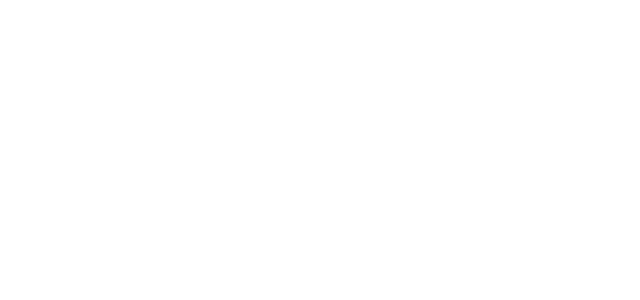
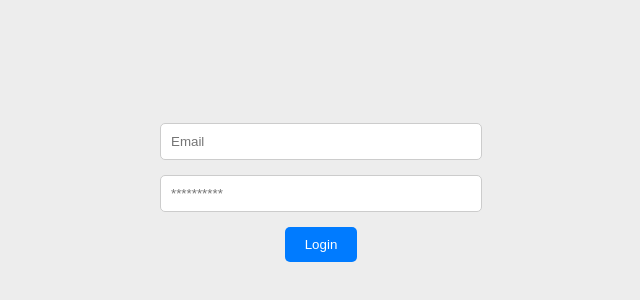
Before and after one commit to KellyAineah/prime-motors, a React (Create React App) app: page / in a window 1280 px wide. Shown: the part 208-508 px from the top of the page, without its empty margins (319-959 px from the left). Built offline with nearby package versions, Linux system fonts and the light colour scheme.

Commit message:
initial commit

```diff
--- a/package.json
+++ b/package.json
@@ -8,6 +8,7 @@
     "@testing-library/user-event": "^13.5.0",
     "react": "^18.3.1",
     "react-dom": "^18.3.1",
+    "react-router-dom": "^6.23.0",
     "react-scripts": "5.0.1",
     "web-vitals": "^2.1.4"
   },
--- a/src/App.js
+++ b/src/App.js
@@ -1,16 +1,11 @@
-import React, { Component } from 'react'
-import PropTypes from 'prop-types'
+import React from 'react'
+import { LogIn } from './Components/LogIn';
+function App () {
+  return (
+    <div className="App">
+    <LogIn />
+    </div>
+  );
+}
 
-export default class App extends Component {
-  static propTypes = {
-    prop: PropTypes
-  }
-
-  render() {
-    return (
-      <div>
-
-      </div>
-    )
-  }
-}
+export default App;
--- /dev/null
+++ b/src/Components/LogIn.css
@@ -0,0 +1,42 @@
+
+form {
+    display: flex;
+    flex-direction: column;
+    align-items: center;
+  }
+
+  input {
+    padding: 10px;
+    margin-bottom: 15px;
+    width: 300px;
+    border: 1px solid #ccc;
+    border-radius: 5px;
+    outline: none;
+  }
+
+  button {
+    padding: 10px 20px;
+    background-color: #007bff;
+    color: #fff;
+    border: none;
+    border-radius: 5px;
+    cursor: pointer;
+    transition: background-color 0.3s ease;
+  }
+
+  button:hover {
+    background-color: #0056b3;
+  }
+
+  button:active {
+    background-color: #00408f;
+  }
+
+  .App {
+    text-align: center;
+    display: flex;
+    justify-content: center;
+    align-items: center;
+    min-height: 100vh;
+    background-color: #ededed;
+  }
--- /dev/null
+++ b/src/Components/LogIn.js
@@ -0,0 +1,31 @@
+import {  useState } from "react"
+import "./LogIn.css"
+
+export const LogIn = () => {
+
+    const [email, setEmail] = useState('');
+    const [password, setPassword] = useState('');
+
+    const handleSubmit = (e) => {
+      e.preventDefault();
+    console.log(email, password);
+    };
+
+    return (
+      <form onSubmit={handleSubmit}>
+        <input
+          type="email"
+          placeholder="Email"
+          value={email}
+          onChange={(e) => setEmail(e.target.value)}
+        />
+        <input
+          type="password"
+          placeholder="**********"
+          value={password}
+          onChange={(e) => setPassword(e.target.value)}
+        />
+        <button type="submit">Login</button>
+      </form>
+    );
+  };
```
Also changed, not shown: src/Components/LogOut.js (added, +12 -0 lines), src/Components/Navbar.js (added, +11 -0 lines), src/Components/Home.js (added), 1 other file (tests, documents, lock files or other folders).
